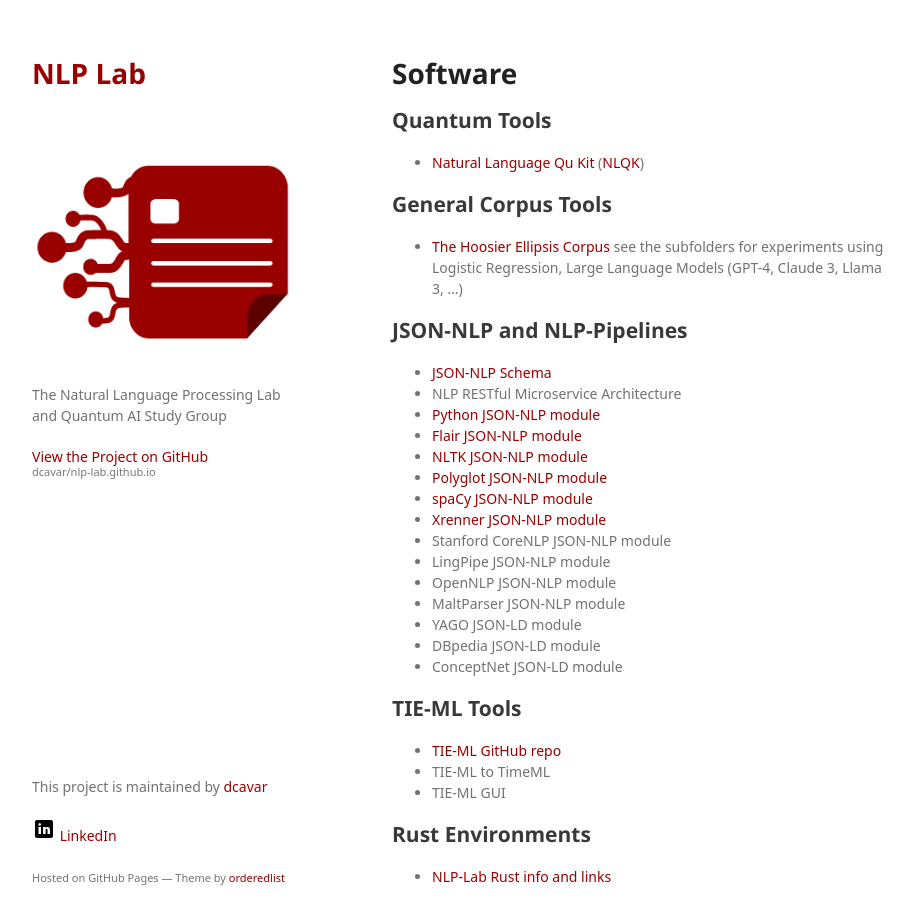
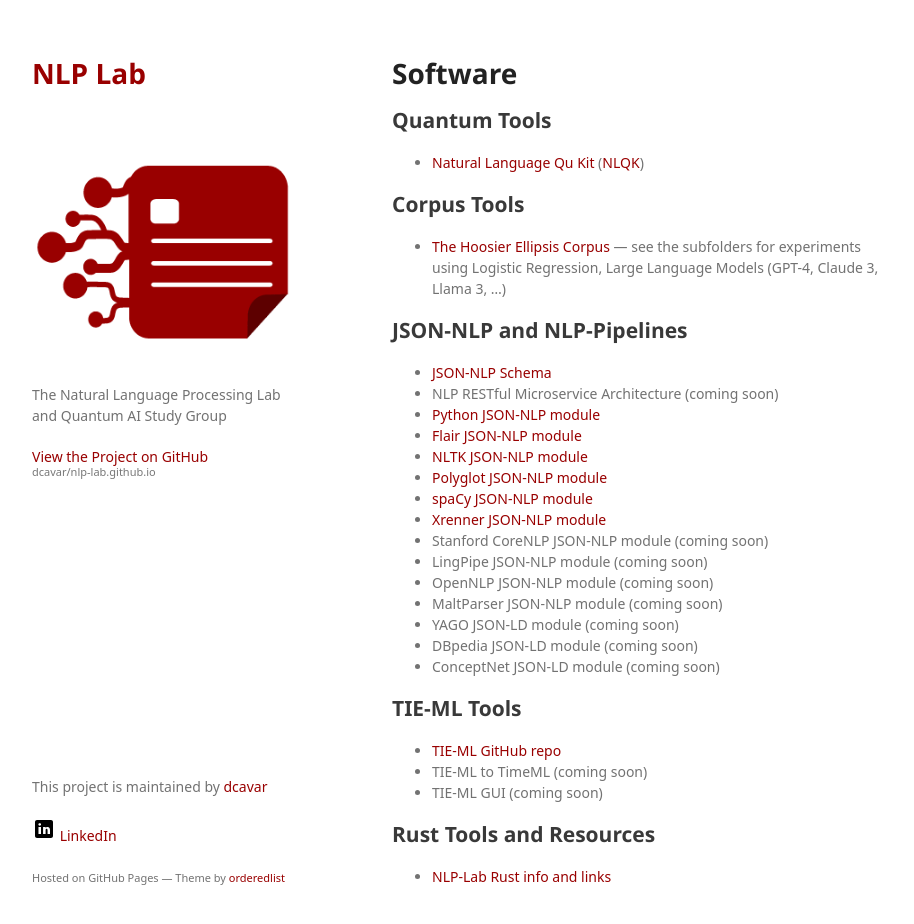
Before and after one commit to dcavar/nlp-lab.github.io, a Jekyll site: the page built from software.md, in a window 1280 px wide and 957 px high. Shown: the top 924 px of the window, without its empty margins (178-1092 px from the left). Built offline with Jekyll 4.4.1, drawn with Linux system fonts in a browser that asks for light colours; some web fonts are replaced; our own code applies the rules of GitHub Pages for plain Markdown files.

Commit message:
fixed typos and issues

```diff
--- a/software.md
+++ b/software.md
@@ -12,37 +12,37 @@
 - [Natural Language Qu Kit](https://nlqk.ai/) ([NLQK](https://nlqk.ai/))
 
 
-## General Corpus Tools
+## Corpus Tools
 
-- [The Hoosier Ellipsis Corpus](https://github.com/dcavar/hoosierellipsiscorpus) see the subfolders for experiments using Logistic Regression, Large Language Models (GPT-4, Claude 3, Llama 3, ...)
+- [The Hoosier Ellipsis Corpus](https://github.com/dcavar/hoosierellipsiscorpus) — see the subfolders for experiments using Logistic Regression, Large Language Models (GPT-4, Claude 3, Llama 3, …)
 
 
 ## JSON-NLP and NLP-Pipelines
 
 - [JSON-NLP Schema](https://github.com/dcavar/JSON-NLP)
-- NLP RESTful Microservice Architecture
+- NLP RESTful Microservice Architecture (coming soon)
 - [Python JSON-NLP module](https://pypi.org/project/pyjsonnlp/)
 - [Flair JSON-NLP module](/flairjsonnlp/)
 - [NLTK JSON-NLP module](/nltkjsonnlp/)
 - [Polyglot JSON-NLP module](/polyglotjsonnlp/)
 - [spaCy JSON-NLP module](/spacyjsonnlp/)
 - [Xrenner JSON-NLP module](/xrennerjsonnlp/)
-- Stanford CoreNLP JSON-NLP module
-- LingPipe JSON-NLP module
-- OpenNLP JSON-NLP module
-- MaltParser JSON-NLP module
-- YAGO JSON-LD module
-- DBpedia JSON-LD module
-- ConceptNet JSON-LD module
+- Stanford CoreNLP JSON-NLP module (coming soon)
+- LingPipe JSON-NLP module (coming soon)
+- OpenNLP JSON-NLP module (coming soon)
+- MaltParser JSON-NLP module (coming soon)
+- YAGO JSON-LD module (coming soon)
+- DBpedia JSON-LD module (coming soon)
+- ConceptNet JSON-LD module (coming soon)
 
 
 ## TIE-ML Tools
 
 - [TIE-ML GitHub repo](https://github.com/dcavar/tieml)
-- TIE-ML to TimeML
-- TIE-ML GUI
+- TIE-ML to TimeML (coming soon)
+- TIE-ML GUI (coming soon)
 
 
-## Rust Environments
+## Rust Tools and Resources
 
 - [NLP-Lab Rust info and links](/rust/)
```
Also changed, not shown: antisemitism/README.md (+2 -2 lines), discontinuities/README.md (+1 -1 lines), ellipsis/README.md (+2 -2 lines), kgextraction/README.md (+1 -1 lines), old_news.md (+4 -4 lines), projects.md (+11 -13 lines), quantumnlp/pubs.md (+2 -2 lines), rust/README.md (+2 -2 lines), turkic/README.md (+1 -1 lines).
